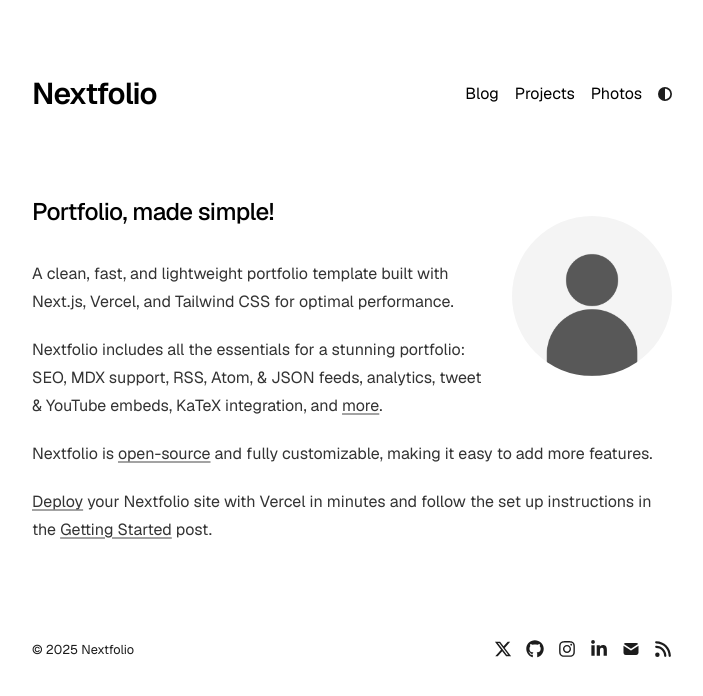
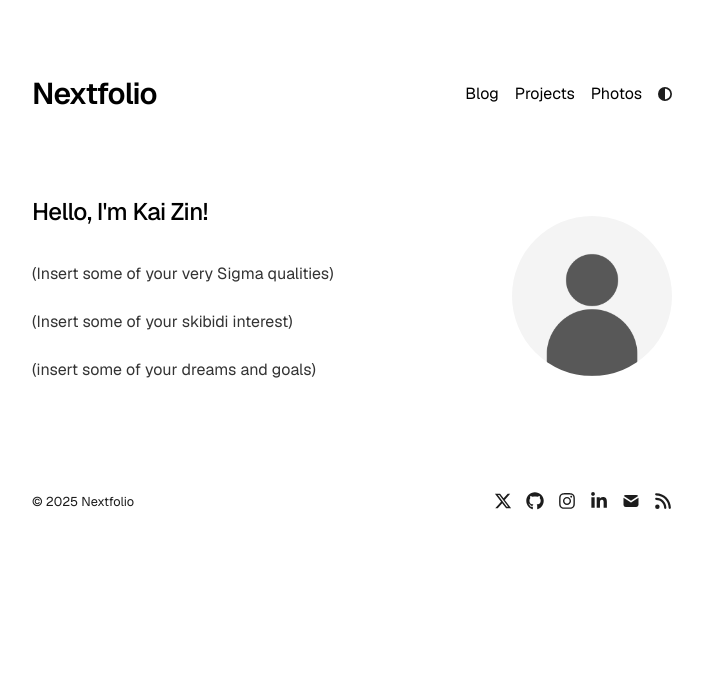
Before and after one commit to Liquefy7822/hooi-kaizin-portfolio, a Next.js app: page / in a window 1280 px wide. Shown: the top 696 px of the page, without its empty margins (288-991 px from the left). Built offline with nearby package versions, Linux system fonts and the light colour scheme.

Commit message:
Update page.tsx

```diff
--- a/app/page.tsx
+++ b/app/page.tsx
@@ -17,43 +17,18 @@
       </a>
 
       <h1 className="mb-8 text-2xl font-medium tracking-tight">
-        Portfolio, made simple!
+        Hello, I'm Kai Zin!
       </h1>
 
       <div className="prose prose-neutral dark:prose-invert">
         <p>
-          A clean, fast, and lightweight portfolio template built with Next.js,
-          Vercel, and Tailwind CSS for optimal performance.
+          (Insert some of your very Sigma qualities)
         </p>
         <p>
-          Nextfolio includes all the essentials for a stunning portfolio: SEO,
-          MDX support, RSS, Atom, & JSON feeds, analytics, tweet & YouTube
-          embeds, KaTeX integration, and{" "}
-          <a
-            target="_blank"
-            href="https://github.com/1msirius/Nextfolio?tab=readme-ov-file#features"
-          >
-            more
-          </a>
-          .
+          (Insert some of your skibidi interest)
         </p>
         <p>
-          Nextfolio is{" "}
-          <a href={socialLinks.github} target="_blank">
-            open-source
-          </a>{" "}
-          and fully customizable, making it easy to add more features.
-        </p>
-        <p>
-          <a
-            href="https://vercel.com/new/clone?repository-url=https%3A%2F%2Fgithub.com%2F1msirius%2FNextfolio"
-            target="_blank"
-          >
-            Deploy
-          </a>{" "}
-          your Nextfolio site with Vercel in minutes and follow the set up
-          instructions in the{" "}
-          <a href="/blog/getting-started">Getting Started</a> post.
+          (insert some of your dreams and goals)
         </p>
       </div>
     </section>
```
